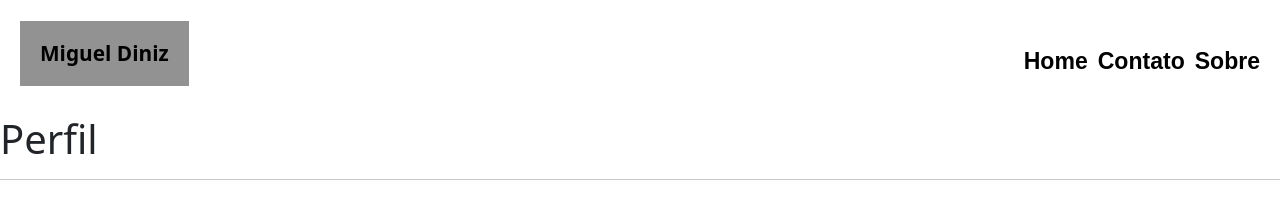
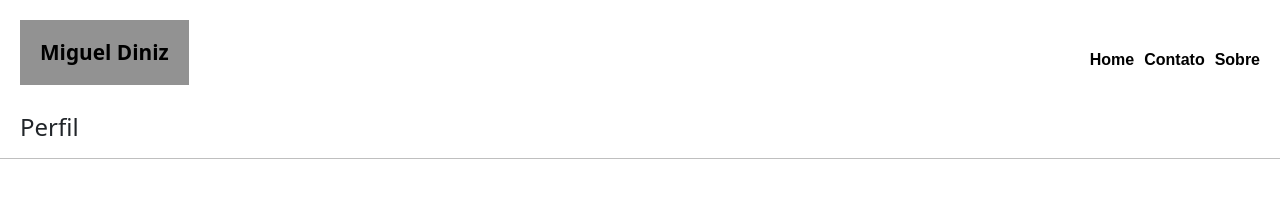
Before and after one commit to DevMiguelDiniz/tp-site-git, a plain HTML site: page index.html in a window 1280 px wide. Drawn offline with nearby package versions, Linux system fonts and the light colour scheme.

Commit message:
css alterado

```diff
--- a/assets/css/style.css
+++ b/assets/css/style.css
@@ -4,7 +4,7 @@ html{
 body, ul, li, p{
     margin: 0px;
     padding: 0px;
-    font-size: 1.2rem;
+    font-size: 1.0rem;
     font-family: Arial, Helvetica, sans-serif;
 }
 /*Header*/
@@ -32,7 +32,7 @@ body, ul, li, p{
 .menu li{
     list-style: none;
     margin-left: 10px;
-    font-size: 120%;
+    font-size: 100%;
     font-weight: bolder;
 }
 @media screen and (min-width:601px) {
@@ -67,7 +67,11 @@ body, ul, li, p{
 
 }
 @media screen and (max-width:600px){
+    .cabecalho{
+        padding-bottom: 95px;
+    }
     .Nome{
+        background-color: rgb(146, 146, 146);
         display: flex;
         position: fixed;
         flex-wrap: wrap;
@@ -138,6 +142,17 @@ body, ul, li, p{
         height: 100%;
     }
     /*Fim header*/
+}
+    .Perfil h1{
+        font-size: 150%;
+        padding-left: 20px;
+        padding-bottom: 0px;
+        margin-bottom: 0px;
 
-    .
-}
+
+
+    }
+    .Perfil hr{
+        color: black;
+        height: 100%;
+    }
```
Also changed, not shown: index.html (+0 -1 lines).
